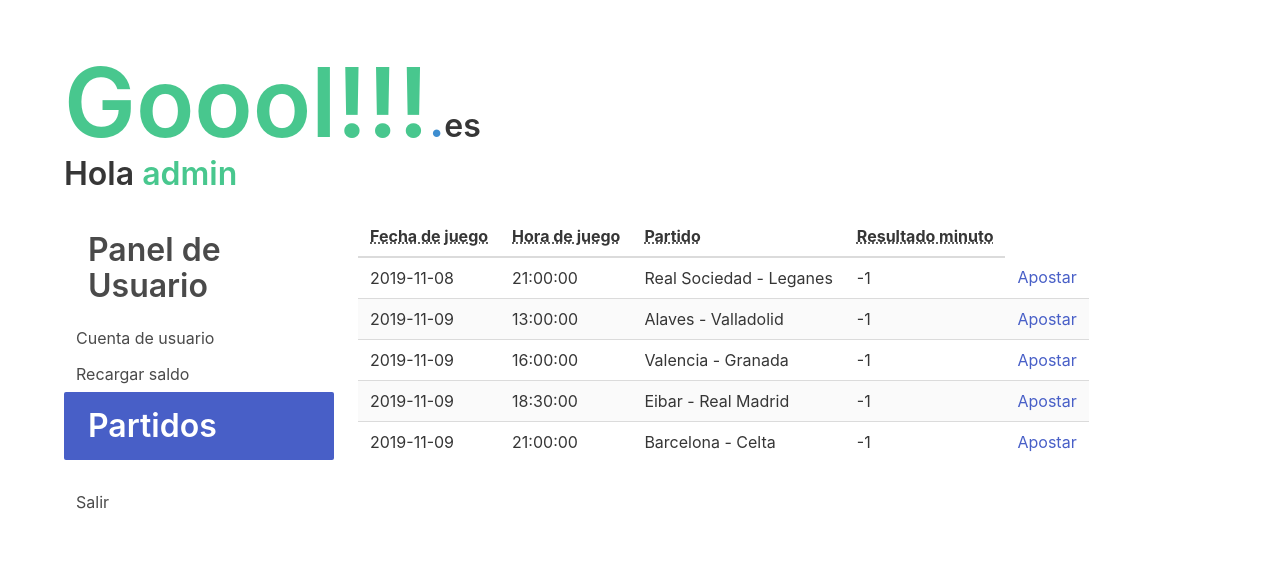
After one commit to jmtomeX/Desarrollo-web-en-entorno-servidor, a PHP site: page /partidos/show_matches_user.php in a window 1280 px wide. The commit adds this page. Shown: the top 567 px of the page. Run offline with PHP 8.4, Linux system fonts and the light colour scheme; a user stored in the database is signed in; data comes from the database, SQL or seed files in the repository; some libraries are stand-ins or nearby versions.

Commit message:
Jugar partido y recarga saldo

```diff
--- a/ejer_06_juego_futbol/conection.php
+++ b/ejer_06_juego_futbol/conection.php
@@ -1,7 +1,7 @@
 <?php
 // conexion a la base de datos
-$conx = mysqli_connect("localhost","root","26Ab3sT0","bd_goool.es");
-//$conx = mysqli_connect("localhost","root","","apuestas");
+//$conx = mysqli_connect("localhost","root","26Ab3sT0","bd_goool.es");
+$conx = mysqli_connect("localhost","root","","apuestas");
 //$conx = mysqli_connect("servidor5.wesped.com","muchorui_jm_projects","Gz$9Ornqbe3v%yEx","muchorui_goool.es");
 //$conx = mysqli_connect("mysql.bymhost.com","jm_cebanc","apuestas2019","apuestas");
 
--- a/ejer_06_juego_futbol/global_user.php
+++ b/ejer_06_juego_futbol/global_user.php
@@ -3,7 +3,7 @@ if (!isset($_SESSION['nick'])) {
     header("Location:../index.php?msg=Debes identificarte.");
     exit;
 }
-if (!isset($_GET['user_id'])) {
+if (!isset($_SESSION['user_id'])) {
      $_GET['user_id'] = $user_id;
 }
 
--- /dev/null
+++ b/ejer_06_juego_futbol/partidos/show_matches_user.php
@@ -0,0 +1,176 @@
+<?php
+include '../global_user.php';
+require 'Equipos.php';
+// Petición de partidos
+$sql_view = "SELECT * FROM partidos order by game_fecha Asc;";
+require "../conection.php";
+$datos = mysqli_query($conx, $sql_view);
+
+?>
+<!DOCTYPE html>
+<html lang="es">
+
+<head>
+    <meta charset="UTF-8">
+    <meta name="viewport" content="width=device-width, initial-scale=1.0">
+    <meta http-equiv="X-UA-Compatible" content="ie=edge">
+    <title>Usuarios Goool.es</title>
+    <link crossorigin="anonymous" href="https://use.fontawesome.com/releases/v5.3.1/css/all.css"
+        integrity="sha384-mzrmE5qonljUremFsqc01SB46JvROS7bZs3IO2EmfFsd15uHvIt+Y8vEf7N7fWAU" rel="stylesheet">
+    <?php
+    include '../includes/enlaces_head.php';
+    ?>
+</head>
+
+<body>
+    <main class="section">
+        <div class="container">
+            <a href="../acceso/acceso_user.php">
+                <h1 class="title"><strong class="has-text-success">Goool!!!</strong><span
+                        class="has-text-info is-size-3 is-size-1-desktop">.</span>es</h1>
+            </a>
+            <h2 class="title">Hola <span class="has-text-success"> <?php echo $nick?></span></h2>
+            <div class="columns is-desktop">
+                <section class="column is-one-quarter">
+                    <aside class="menu">
+                        <ul class="menu-list">
+                            <li>
+                                <h1 class="title"><a href="#">Panel de Usuario</a></h1>
+                            </li>
+                            <li><a>Cuenta de usuario</a></li>
+                            <li><a href="../acceso/acceso_user.php">Recargar saldo</a></li>
+                            <li class="title"><a href="#" class="is-active">Partidos</a></li>
+                            <li><a href="../usuarios/controler.php?op=3">Salir</a></li>
+                        </ul>
+
+                    </aside>
+                </section>
+                <section class="column">
+                    <div class="table-container">
+                        <table class="table is-striped">
+                            <thead>
+                                <tr>
+                                    <th><abbr title="date">Fecha de juego</abbr></th>
+                                    <th><abbr title="Hour">Hora de juego</abbr></th>
+                                    <th><abbr title="partido">Partido</abbr></th>
+                                    <th><abbr title="result">Resultado minuto</abbr></th>
+                                </tr>
+                            <tbody>
+                                <?php
+                                while ($fila = mysqli_fetch_assoc($datos)) {
+                                    $game_id = $fila['game_id'];
+                                    $game_resultado = $fila['game_resultado'];
+                                    $game_partido = $fila['game_partido'];
+                                    $game_fecha = $fila['game_fecha'];
+                                    $date = date("Y-m-d ", strtotime($game_fecha));
+                                    $time = date("H:i:s", strtotime($game_fecha));
+                                    ?>
+
+                                <tr id='game_<?php echo $game_id; ?>'
+                                    data-date="<?php echo date("Y-m-d", strtotime($date)) ?>"
+                                    data-time="<?php echo date("H:i:s", strtotime($time)) ?>"
+                                    data-partido="<?php echo $game_partido ?>">
+                                    <td><?php echo $date ?></td>
+                                    <td><?php echo $time ?></td>
+                                    <td><?php echo $game_partido ?></td>
+                                    <td><?php echo $game_resultado ?></td>
+                                    <td><a type="button" class="showModal" data-target="modal_editar" aria-haspopup="true" onclick="apostar(<?php echo $game_id;?>)">Apostar</a></td>
+                                </tr>
+                                <?php
+                                }
+                                ?>
+                            </tbody>
+                        </table>
+                        <?php if (isset($_GET['msg'])) { ?>
+                        <p class="notification is-danger"><?php echo $_GET['msg_error'] ?></p>
+                        <?php
+                        }?>
+                    </div>
+
+                    <!-- Modal  APUESTA-->
+                    <div id="modal_apostar" class="modal">
+                        <div class="modal-background"></div>
+                        <form action="" method="POST" id="form_reg_resultado">
+                            <input type="hidden" id="game_id" name="game_id" />
+                            <div class="modal-card">
+                                <header class="modal-card-head">
+                                    <p class="modal-card-title">Realizar apuesta</p>
+                                </header>
+                                <section class="modal-card-body">
+                                <form action="" method="post"></form>
+                                    <!-- Content ... -->
+                                    <section class="column">
+                                        <div class="field">
+                                            <h2 id="partido" class="control"></h2>
+                                        </div>
+                                        <div class="field">
+                                            <label class="label">Minuto apostado</label>
+                                            <div class="control">
+                                                <input class="input" type="number" id="minuto_apostado" name="minuto_apostado" min="10" max="90">
+                                            </div>
+                                        </div>
+                                    </section>
+                                    <section class="column">
+                                        <div class="field">
+
+                                        </div>
+                                        <div class="field">
+                                            <label class="label">Cantidad</label>
+                                            <div class="control">
+                                           <!-- Obtener el saldo del jugador -->
+                                           <?php
+                                           $user_id = $_SESSION['user_id'];
+                                           $sql = "SELECT user_saldo FROM usuarios WHERE user_id = '$user_id' ";
+                                           echo $sql;exit;
+                                           require "../conection.php";
+                                            //recogemos la consulta
+                                                $datos = mysqli_query($conx, $sql);
+                                                //mostramos la consulta
+                                                $id = 0;
+                                                if ($fila = mysqli_fetch_assoc($datos)) {
+                                                    $saldo = $fila["user_saldo"];
+                                                }
+                                                //cerramos conexión
+                                                mysqli_close($conx);
+                                            ?>
+                                                <input class="input" type="number" id="apostada_apostada" name="apostada_apostada" min="1" max="<?php $saldo ?>">
+                                            </div>
+                                        </div>
+                                    </section>
+                                    <!-- Fin Content ... -->
+                                </section>
+                                <footer class="modal-card-foot">
+                                    <button class="button is-success" type="submit">Guardar</button>
+                                    <button class="button" id="modal-close" type="button">Cancelar</button>
+                                </footer>
+                            </div>
+                        </form>
+                    </div>
+                    <!-- Modal fin -->
+
+                </section>
+
+            </div>
+    </main>
+    <?php include '../includes/footer.php' ?>
+    <script>
+    // Mostrar modal apuesta
+    $(".showModal").click(function() {
+        $("#modal_apostar").addClass("is-active");
+    });
+
+    $("#modal-close").click(function() {
+        $("#modal_apostar").removeClass("is-active");
+    });
+    // Fin modal
+
+
+    function apostar(id) {
+        var partido = $("#game_" + id).data("partido");
+        $("#modal_apostar #partido").text(partido);
+
+    }
+    </script>
+</body>
+
+</html>
```
Also changed, not shown: ejer_06_juego_futbol/acceso/acceso_user.php (+23 -10 lines), ejer_06_juego_futbol/usuarios/controler.php (+24 -2 lines).
